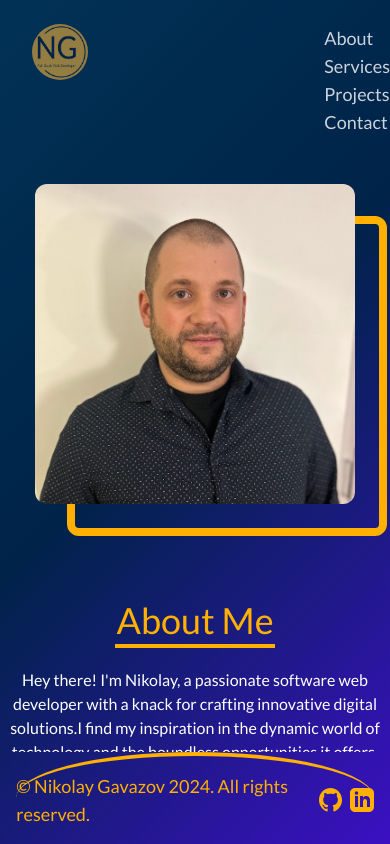
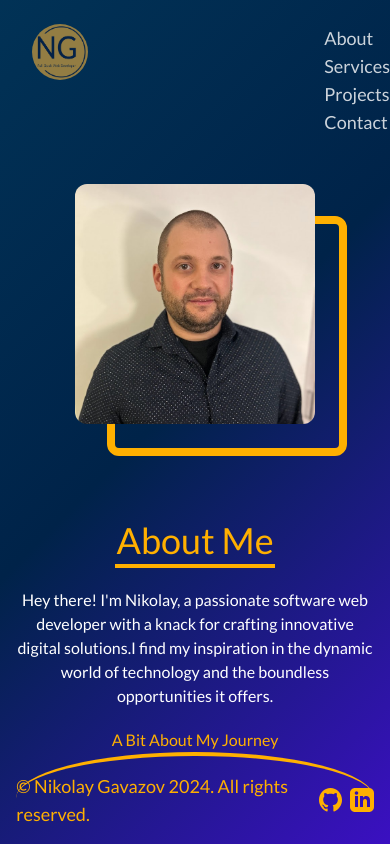
Before and after one commit to Nikolay-Gavazov/MyWebPage, a Next.js app: page /about in a window 390 px wide. Built offline with nearby package versions, Linux system fonts and the light colour scheme.

Commit message:
Update about.css

```diff
--- a/src/styles/about.css
+++ b/src/styles/about.css
@@ -38,3 +38,17 @@
         margin:3em auto;
     }
 }
+
+@media (max-width:460px){
+    .about-wrapper{
+        padding: 0 1em;
+    }
+    .text-wrapper{
+        flex-direction: column;
+        gap:0;
+    }
+    .image-wrapper{
+        width: 240px;
+        height: 240px;
+    }
+}
```
